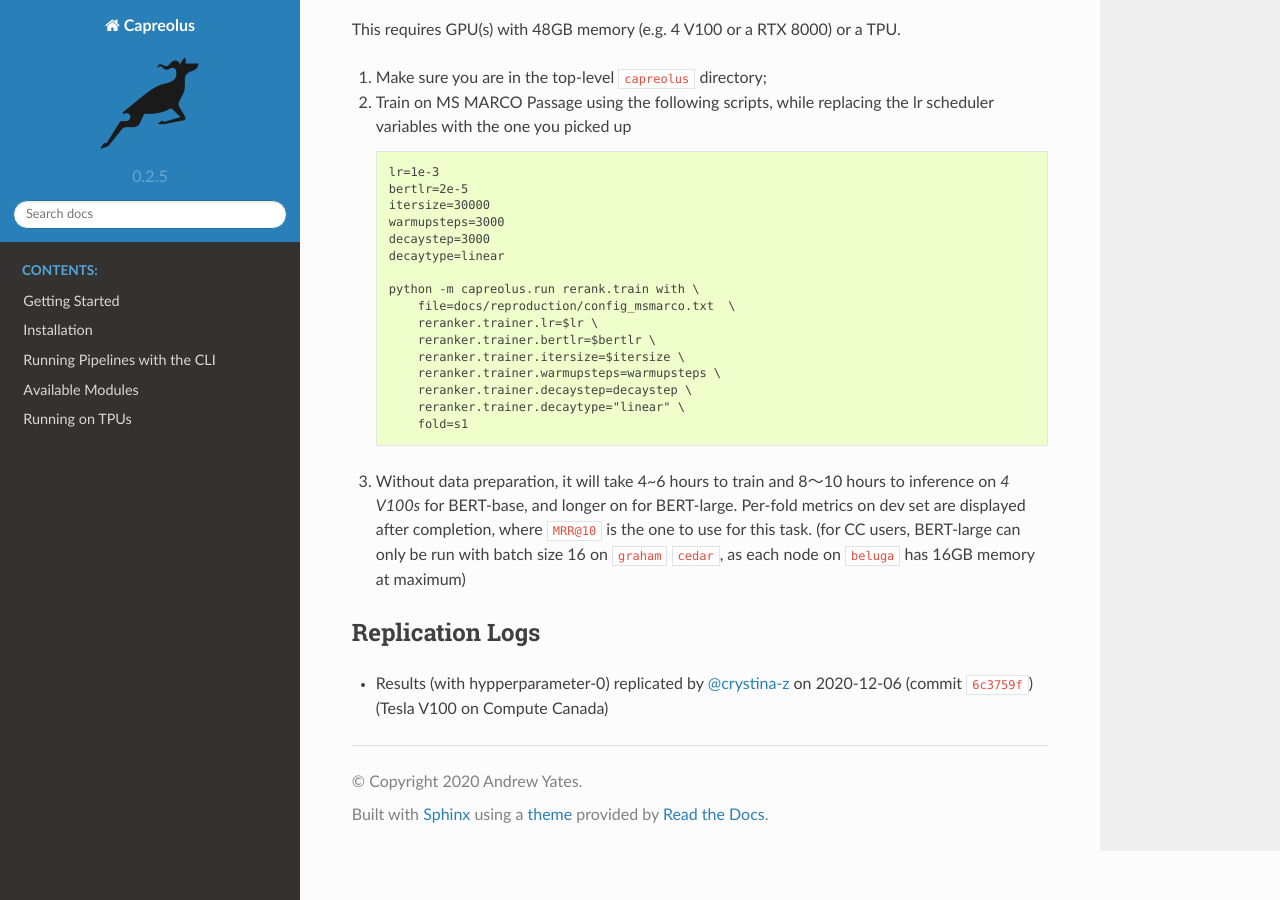
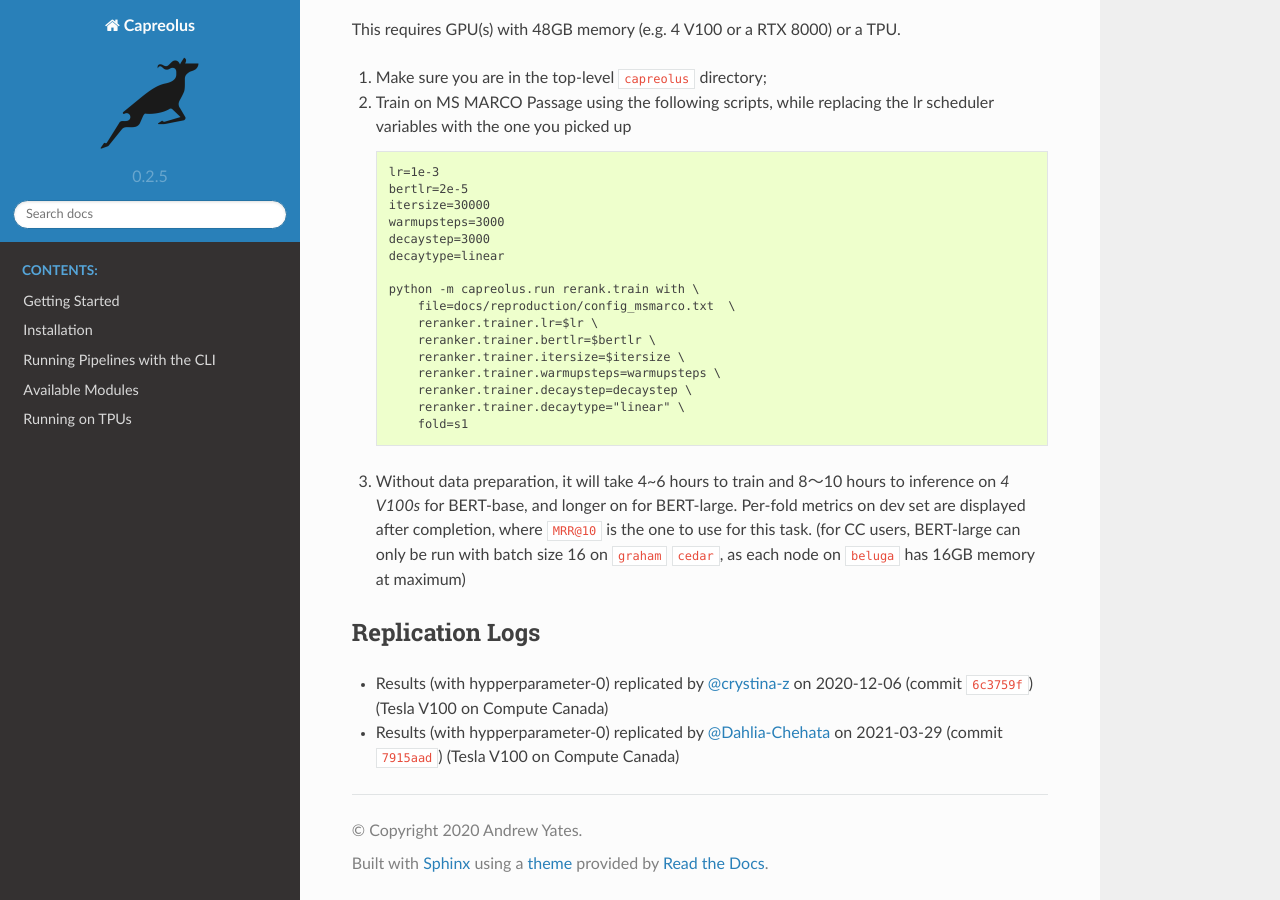
Before and after one commit to capreolus-ir/capreolus, a Sphinx documentation site: the page built from docs/reproduction/MS_MARCO.md, in a window 1280 px wide and 900 px high, scrolled down 675 px. Built offline with Sphinx 7.4.7 and the Read the Docs theme 2.0.0, drawn with Linux system fonts in a browser that asks for light colours.

Commit message:
Successful Replication on MS MARCO

```diff
--- a/docs/reproduction/MS_MARCO.md
+++ b/docs/reproduction/MS_MARCO.md
@@ -53,3 +53,4 @@
 
 ## Replication Logs
 + Results (with hypperparameter-0) replicated by [@crystina-z](https://github.com/crystina-z) on 2020-12-06 (commit [`6c3759f`](https://github.com/crystina-z/capreolus-1/commit/6c3759fe620f18f8939670176a18c744752bc9240)) (Tesla V100 on Compute Canada)
++ Results (with hypperparameter-0) replicated by [@Dahlia-Chehata](https://github.com/Dahlia-Chehata) on 2021-03-29 (commit [`7915aad`](https://github.com/capreolus-ir/capreolus/commit/7915aad75406527a3b88498926cff85259808696)) (Tesla V100 on Compute Canada)
```
